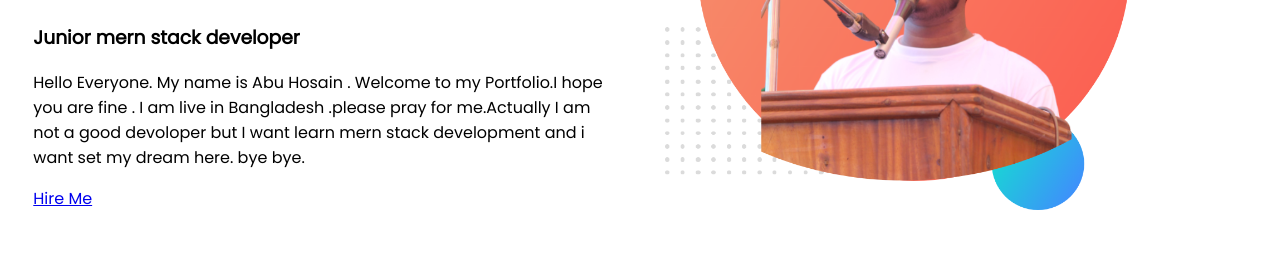
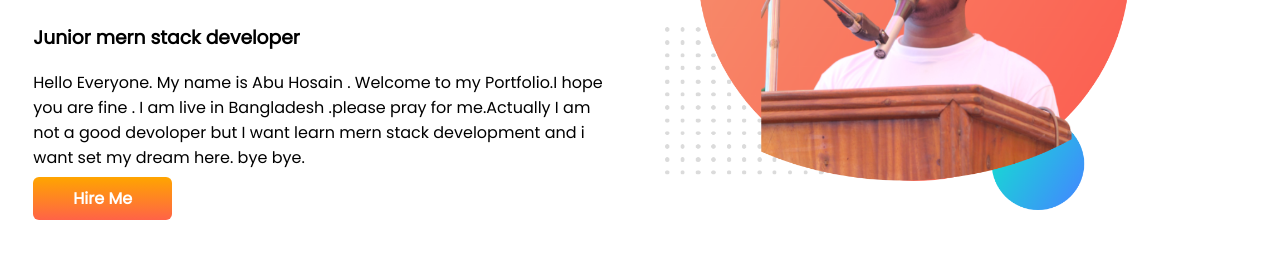
Before and after one commit to abuhosain/devoloper-portfolio, a plain HTML site: page index.html in a window 1280 px wide. Shown: the part 285-544 px from the top of the page. Drawn offline with Linux system fonts and the light colour scheme.

```diff
--- a/index.html
+++ b/index.html
@@ -28,7 +28,7 @@
                 and i want set my dream here.
                 bye bye.
             </p>
-            <a target="_blank" href="https://web.facebook.com/abuhosain25">Hire Me</a>
+            <a class="hire-btn" target="_blank" href="https://web.facebook.com/abuhosain25">Hire Me</a>
 
         </div>
 
--- a/style.css
+++ b/style.css
@@ -1,20 +1,20 @@
-body{
+body {
     font-family: 'Poppins', sans-serif;
 }
 
-h1{
+h1 {
     font-size: 50px;
 }
 
-.name{
+.name {
     color: orange;
 }
 
-section{
+section {
     display: flex;
 }
 
-.halfwidth{
+.halfwidth {
     width: 50%;
     padding: 2%;
 }
@@ -22,3 +22,12 @@
 .halfwidth img {
     width: 80%;
 }
+
+.hire-btn {
+    text-decoration: none;
+    padding: 10px 40px;
+    color: white;
+    background-image: linear-gradient(orange, tomato);
+    font-weight: 700;
+    border-radius: 6px;
+}
```
